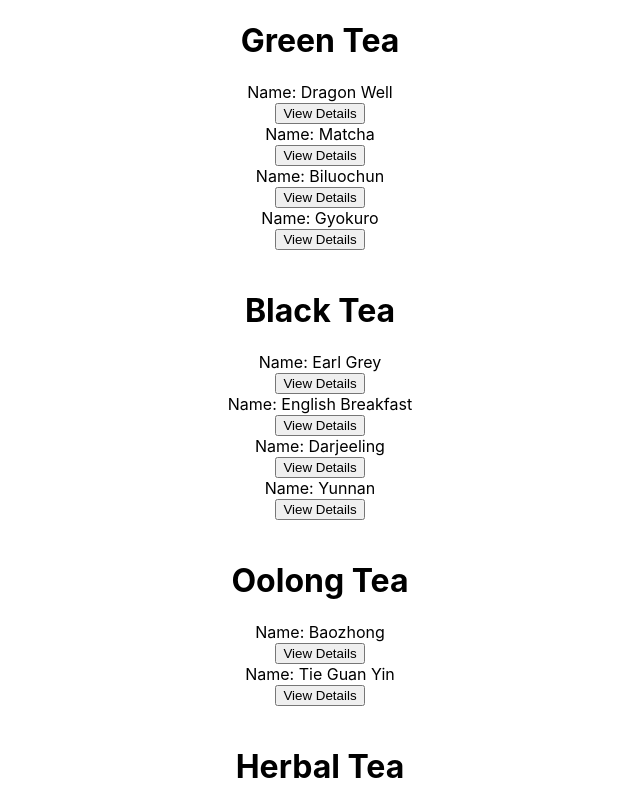
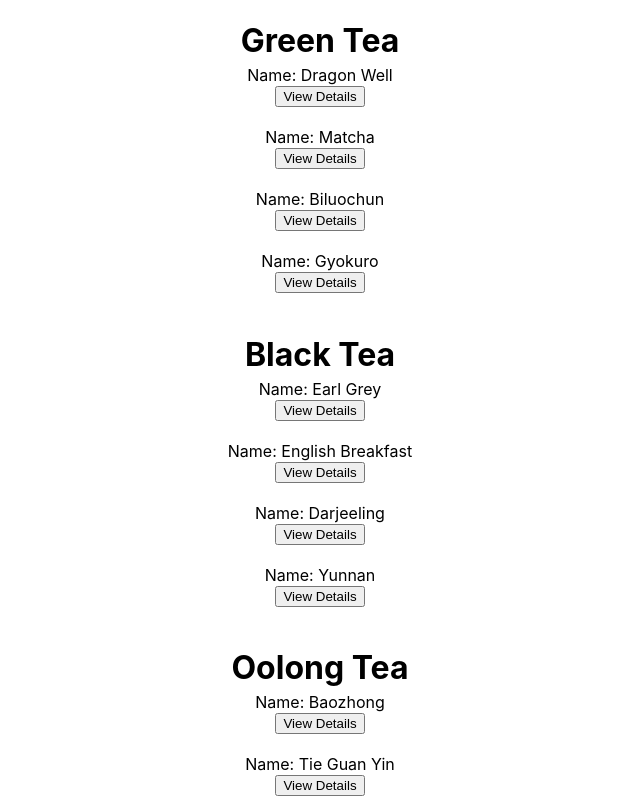
Before and after one commit to MilesBradt/Tea-Shop-React, a React (Create React App) app: page / in a window 1280 px wide. Shown: the top 800 px of the page, without its empty margins (320-960 px from the left). Built offline with nearby package versions, Linux system fonts and the light colour scheme.

Commit message:
simple css changes for spacing

```diff
--- a/src/assets/css/App.css
+++ b/src/assets/css/App.css
@@ -1,3 +1,8 @@
+body,
+html {
+  height: 100%;
+}
+
 .App {
   text-align: center;
 }
@@ -36,3 +41,7 @@
     transform: rotate(360deg);
   }
 }
+
+.tea-type {
+  margin-bottom: -15px;
+}
--- a/src/components/App.js
+++ b/src/components/App.js
@@ -14,6 +14,7 @@ class App extends React.Component {
       herbalTeaList: []
     };
     this.setVisible = this.setVisible.bind(this)
+    this.setHidden = this.setHidden.bind(this)
   }
 
   UNSAFE_componentWillMount() {
@@ -52,6 +53,13 @@ class App extends React.Component {
     console.log(this.state.masterInventoryList)
   }
 
+  setHidden(index) {
+    let nowVisible = this.state.masterInventoryList;
+    nowVisible[index].visible = false
+    this.setState({ masterInventoryList: nowVisible })
+    console.log(this.state.masterInventoryList)
+  }
+
   render() {
     return (
       <div className="App">
@@ -62,6 +70,7 @@ class App extends React.Component {
           oolongTea = {this.state.oolongTeaList}
           herbalTea = {this.state.herbalTeaList}
           setVisible = {this.setVisible}
+          setHidden = {this.setHidden}
         />
       </div>
     );
--- a/src/components/Detail.js
+++ b/src/components/Detail.js
@@ -6,14 +6,15 @@ function Detail(props) {
     return (
         <div id="detailComponent">
             -------
-                <br />
+            <br />
             Price: {props.price}
             <br />
             Stock: {props.stock}
             <br />
             Caffeine: {props.caffeine}
             <br />
-            <button>Hide Details</button>
+            <button onClick = {() => props.setHidden(props.id)}>Hide Details</button>
+            <br />
         </div>
     );
 }
@@ -21,7 +22,8 @@ function Detail(props) {
 Detail.propTypes = {
     price: propTypes.number,
     stock: propTypes.number,
-    caffeine: propTypes.string
+    caffeine: propTypes.string,
+    setHidden: propTypes.func
 }
 
 export default Detail;
--- a/src/components/Home.js
+++ b/src/components/Home.js
@@ -5,9 +5,10 @@ import propTypes from 'prop-types';
 function Home(props) {
     return (
         <div id="homeComponent">
-            <h1>Green Tea</h1>
+            <h1 class="tea-type">Green Tea</h1>
             {props.greenTea.map((item, index) =>
                 <div key={index}>
+                    <br />
                     Name: {item.name}
                     <br />
                     {item.visible
@@ -16,18 +17,20 @@ function Home(props) {
                                 price={item.price}
                                 stock={item.stock}
                                 caffeine={item.caffeine}
+                                id={item.id}
+                                setHidden={props.setHidden}
                             />
                         :
-                            <button onClick={() => props.setVisible(item.id)}>View Details</button>
+                        <button onClick={() => props.setVisible(item.id)}>View Details</button>
                     }
-
-                    <br />
+                <br />
                 </div>
             )}
             <br />
-            <h1>Black Tea</h1>
+            <h1 class="tea-type">Black Tea</h1>
             {props.blackTea.map((item, index) =>
                 <div key={index}>
+                    <br />
                     Name: {item.name}
                     <br />
                     {item.visible
@@ -36,6 +39,8 @@ function Home(props) {
                                 price={item.price}
                                 stock={item.stock}
                                 caffeine={item.caffeine}
+                                id={item.id}
+                                setHidden={props.setHidden}
                             />
                         :
                             <button onClick={() => props.setVisible(item.id)}>View Details</button>
@@ -44,9 +49,10 @@ function Home(props) {
                 </div>
             )}
             <br />
-            <h1>Oolong Tea</h1>
+            <h1 class="tea-type">Oolong Tea</h1>
             {props.oolongTea.map((item, index) =>
                 <div key={index}>
+                    <br />
                     Name: {item.name}
                     <br />
                     {item.visible
@@ -55,17 +61,20 @@ function Home(props) {
                                 price={item.price}
                                 stock={item.stock}
                                 caffeine={item.caffeine}
+                                id={item.id}
+                                setHidden={props.setHidden}
                             />
                         :
-                            <button onClick={() => props.setVisible(index)}>View Details</button>
+                            <button onClick={() => props.setVisible(item.id)}>View Details</button>
                     }
                     <br />
                 </div>
             )}
             <br />
-            <h1>Herbal Tea</h1>
+            <h1 class="tea-type">Herbal Tea</h1>
             {props.herbalTea.map((item, index) =>
                 <div key={index}>
+                    <br />
                     Name: {item.name}
                     <br />
                     {item.visible
@@ -74,9 +83,11 @@ function Home(props) {
                                 price={item.price}
                                 stock={item.stock}
                                 caffeine={item.caffeine}
+                                id={item.id}
+                                setHidden={props.setHidden}
                             />
                         :
-                            <button onClick={() => props.setVisible(index)}>View Details</button>
+                            <button onClick={() => props.setVisible(item.id)}>View Details</button>
                     }
                 </div>
             )}
@@ -90,7 +101,8 @@ Home.propTypes = {
     blackTea: propTypes.array,
     oolongTea: propTypes.array,
     herbalTea: propTypes.array,
-    setVisible: propTypes.func
+    setVisible: propTypes.func,
+    setHidden: propTypes.func
 }
 
 export default Home;
```
